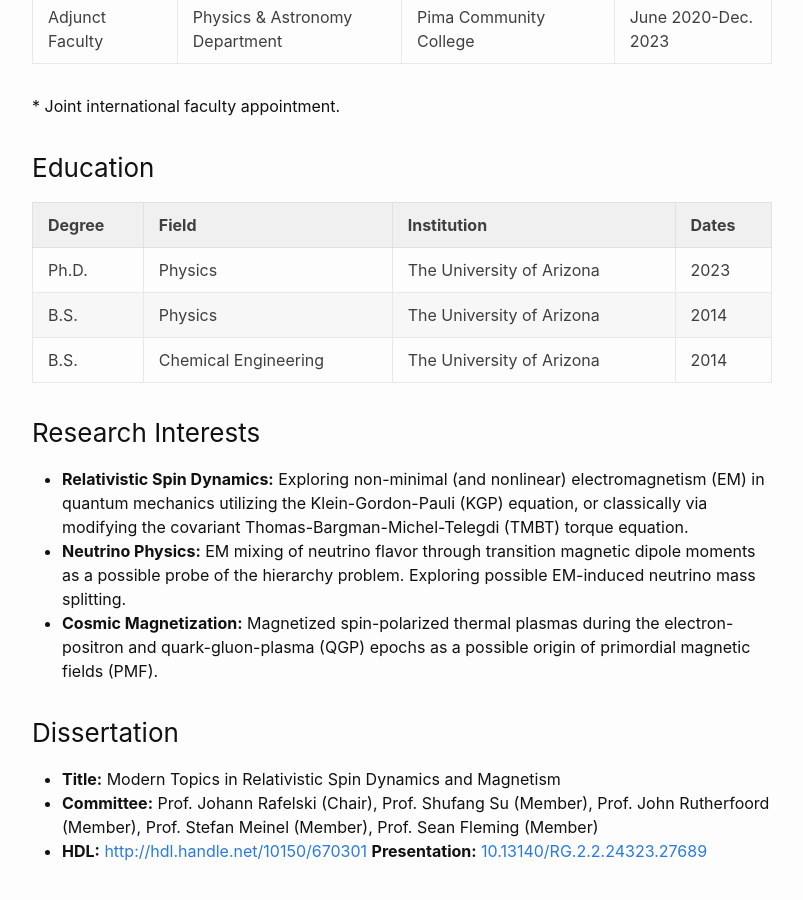
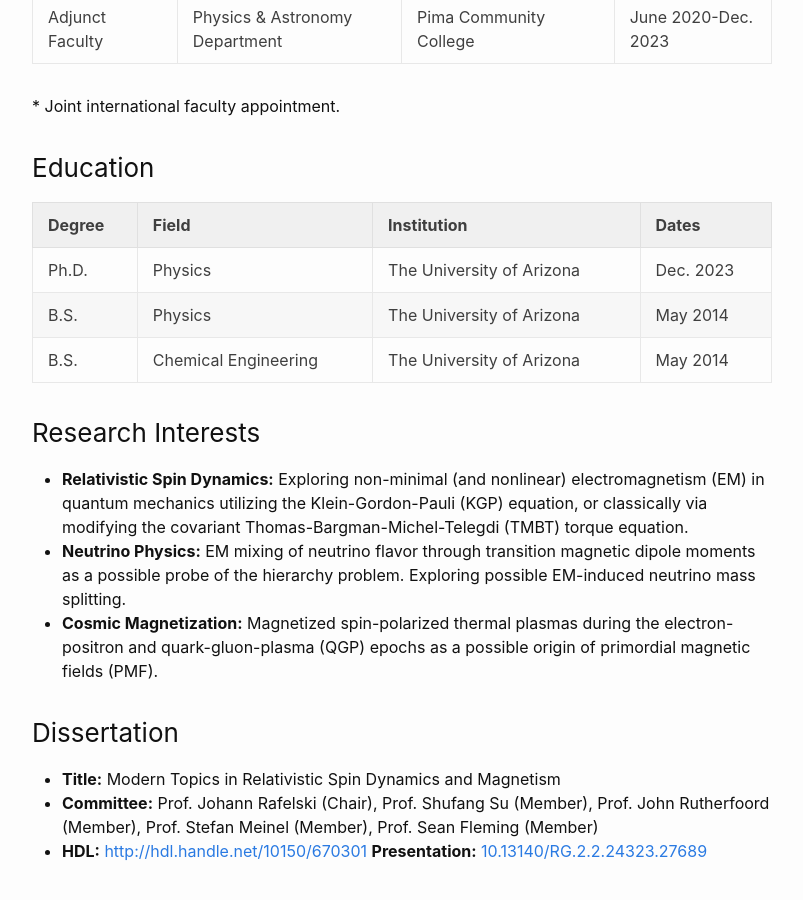
Before and after one commit to ajsteinmetz/ajsteinmetz.github.io, a Jekyll site: the page built from cv.md, in a window 1280 px wide and 900 px high, scrolled down 608 px. Shown: the whole window, without its empty margins (238-1041 px from the left). Built offline with Jekyll 4.4.1, drawn with Linux system fonts in a browser that asks for light colours; our own code applies the rules of GitHub Pages for plain Markdown files; comment, search, counter and statistics services are not loaded.

Commit message:
Update cv.md

```diff
--- a/cv.md
+++ b/cv.md
@@ -22,9 +22,9 @@
 
 | Degree | Field                | Institution               | Dates |
 |--------|----------------------|---------------------------|-------|
-| Ph.D.  | Physics              | The University of Arizona | 2023  |
-| B.S.   | Physics              | The University of Arizona | 2014  |
-| B.S.   | Chemical Engineering | The University of Arizona | 2014  |
+| Ph.D.  | Physics              | The University of Arizona | Dec. 2023  |
+| B.S.   | Physics              | The University of Arizona | May 2014  |
+| B.S.   | Chemical Engineering | The University of Arizona | May 2014  |
 
 ### Research Interests
 
```
